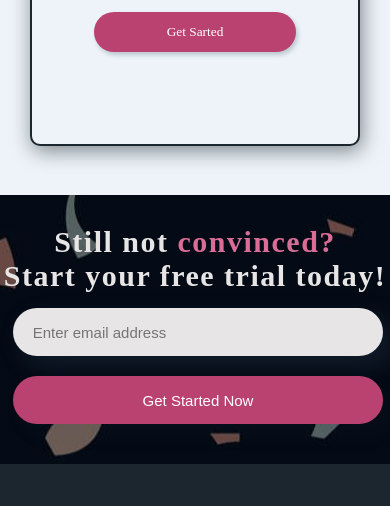
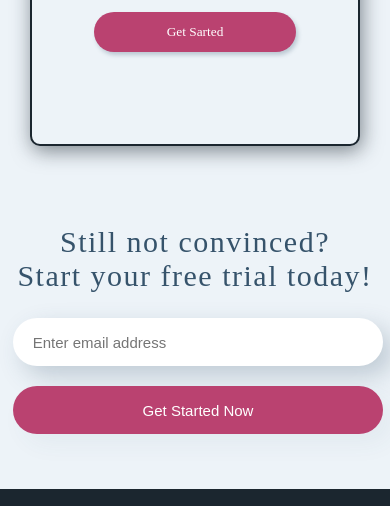
Before and after one commit to dannyhack/pppp, a plain HTML site: page pricing.html in a window 390 px wide. Shown: the part 3253-3759 px from the top of the page. Drawn offline with Linux system fonts and the light colour scheme; a web font is replaced by a local one.

Commit message:
first commit

```diff
--- a/css/style.css
+++ b/css/style.css
@@ -1888,18 +1888,25 @@ footer .sssvg{
     .try-free{
         width: 100%;
         background-position: center;
-        margin-bottom: -55px;
+        margin-bottom: -40px;
+        background-image: none;
     }
     .try-free h1{
         font-size: 30px;
+        color: #36536B;
+        font-weight: 400;
+    }
+    .try-free span{
+        color: #36536B;
     }
     .try-free .bottom{
         width: 95%;
-        margin-top: 15px;
+        margin-top: 25px;
     }
     .try-free .bottom  input{
         width: 100%;
         margin-bottom: 20px;
+        background-color: white;
     }
     .try-free .bottom  button{
         width: 100%;
```
